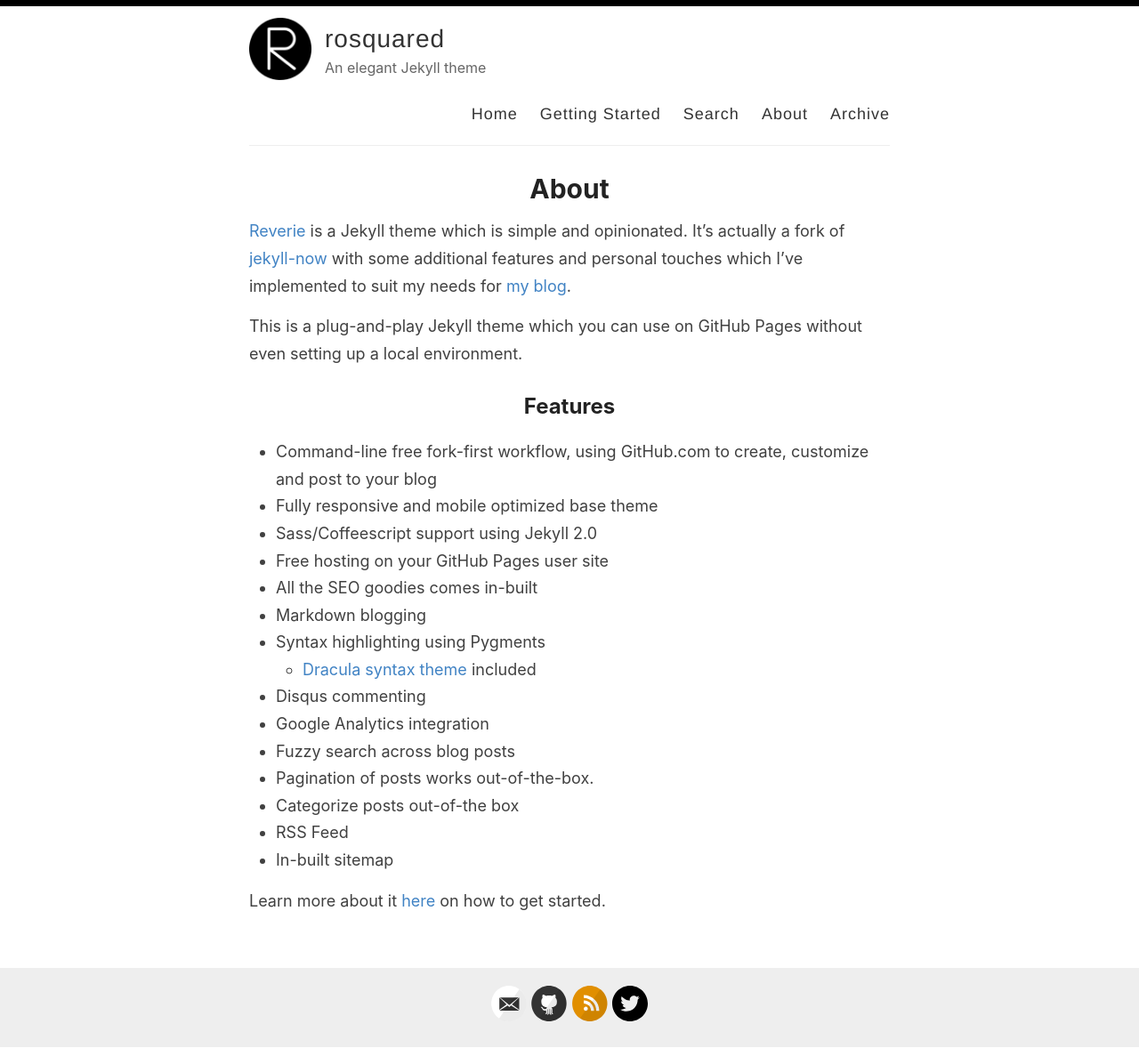
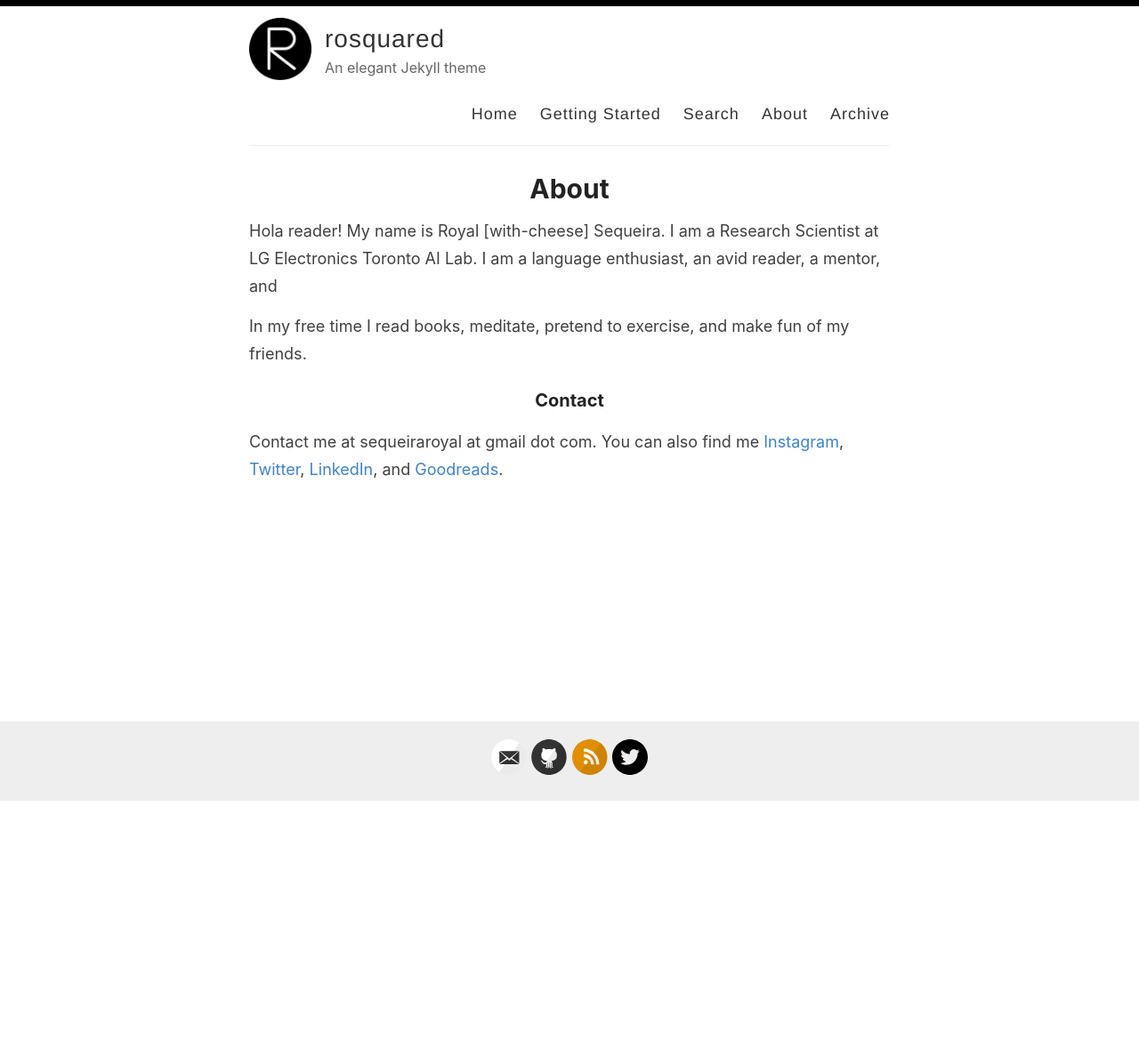
Before and after one commit to rosequ/rosequ.github.io, a Jekyll site: the page built from _pages/about.md, in a window 1280 px wide. Shown: the whole page at 89% size. Built offline with Jekyll 4.4.1, drawn with Linux system fonts in a browser that asks for light colours; after the commit the page ends 901 px from its top, so only the background shows below that.

Commit message:
Add about page

```diff
--- a/_pages/about.md
+++ b/_pages/about.md
@@ -2,28 +2,12 @@
 layout: page
 title: About
 permalink: /about/
+tags: [about, nlp, books, languages, reading]
 ---
 
-[Reverie](https://github.com/amitmerchant1990/reverie) is a Jekyll theme which is simple and opinionated. It's actually a fork of [jekyll-now](https://github.com/barryclark/jekyll-now) with some additional features and personal touches which I've implemented to suit my needs for [my blog](https://www.amitmerchant.com).
+Hola reader! My name is Royal \[with-cheese\] Sequeira. I am a Research Scientist at LG Electronics Toronto AI Lab. I am a language enthusiast, an avid reader, a mentor, and
 
-This is a plug-and-play Jekyll theme which you can use on GitHub Pages without even setting up a local environment.
+In my free time I read books, meditate, pretend to exercise, and make fun of my friends.
 
-## Features
-
-- Command-line free fork-first workflow, using GitHub.com to create, customize and post to your blog
-- Fully responsive and mobile optimized base theme
-- Sass/Coffeescript support using Jekyll 2.0
-- Free hosting on your GitHub Pages user site
-- All the SEO goodies comes in-built
-- Markdown blogging
-- Syntax highlighting using Pygments
-    - [Dracula syntax theme](https://draculatheme.com/) included
-- Disqus commenting
-- Google Analytics integration
-- Fuzzy search across blog posts
-- Pagination of posts works out-of-the-box.
-- Categorize posts out-of-the box
-- RSS Feed
-- In-built sitemap
-
-Learn more about it [here](https://github.com/amitmerchant1990/reverie) on how to get started.
+### Contact
+Contact me at sequeiraroyal at gmail dot com. You can also find me [Instagram](https://www.instagram.com/royalseq/), [Twitter](https://twitter.com/SequeiraRoyal), [LinkedIn](https://www.linkedin.com/in/royalsequeira/), and [Goodreads](https://www.goodreads.com/user/show/45990515-royal-sequeira).
```
